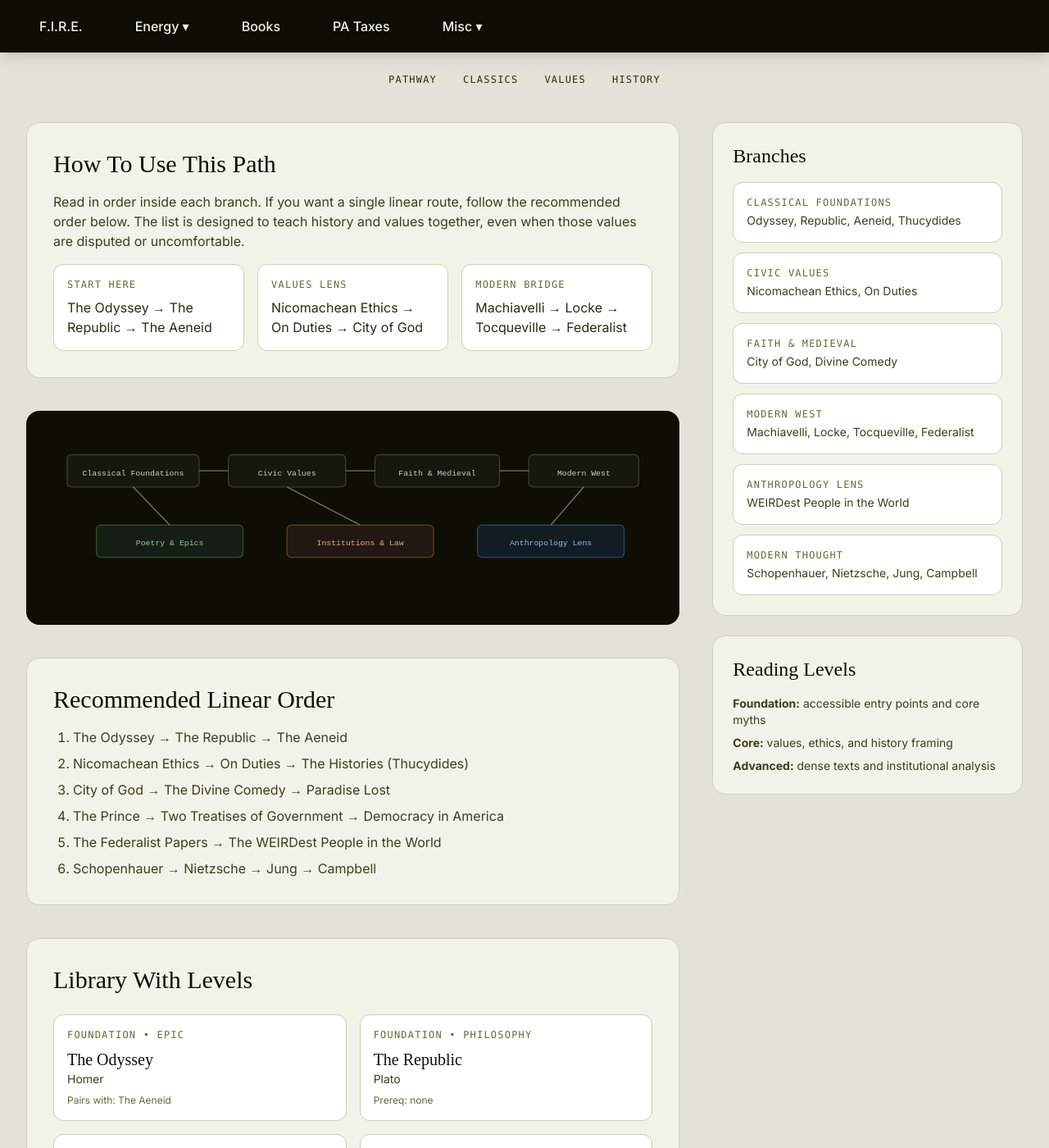
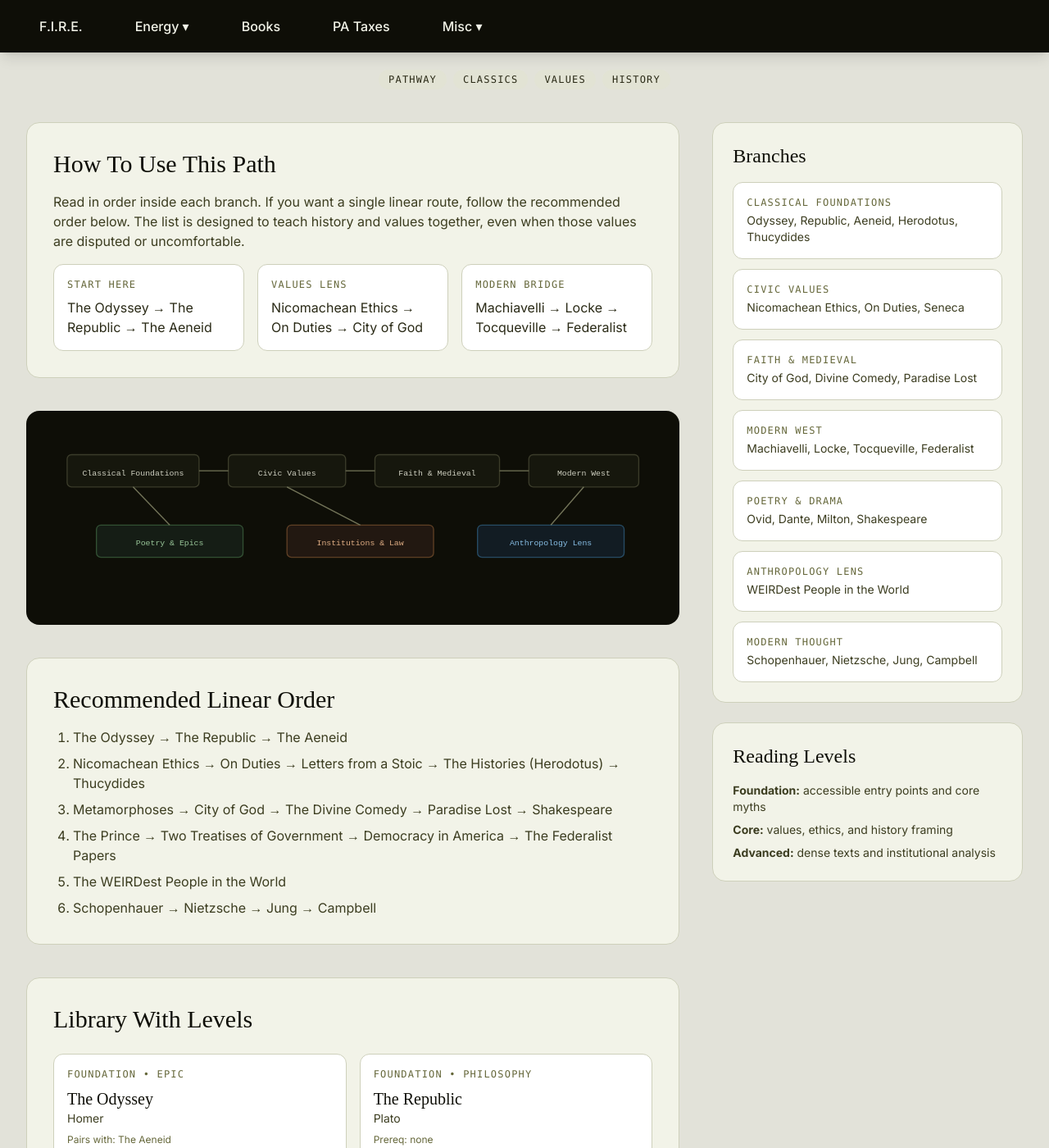
Before and after one commit to techmore/techmore.github.io, a Jekyll site: the page built from modern-western.html, in a window 1280 px wide and 1400 px high, scrolled down 239 px. Shown: the whole window at 82% size. Built offline with Jekyll 4.4.1, drawn with Linux system fonts in a browser that asks for light colours; nearby versions of some CDN libraries; some web fonts are replaced; some of the changed text lies outside the part shown.

Commit message:
Broaden Modern Western canon list

```diff
--- a/modern-western.html
+++ b/modern-western.html
@@ -74,10 +74,10 @@ title: Modern Western Reading Path - Techmore
                 <h2 class="text-3xl text-olive-950 mb-4">Recommended Linear Order</h2>
                 <ol class="list-decimal pl-6 text-olive-700 space-y-2">
                     <li>The Odyssey → The Republic → The Aeneid</li>
-                    <li>Nicomachean Ethics → On Duties → The Histories (Thucydides)</li>
-                    <li>City of God → The Divine Comedy → Paradise Lost</li>
-                    <li>The Prince → Two Treatises of Government → Democracy in America</li>
-                    <li>The Federalist Papers → The WEIRDest People in the World</li>
+                    <li>Nicomachean Ethics → On Duties → Letters from a Stoic → The Histories (Herodotus) → Thucydides</li>
+                    <li>Metamorphoses → City of God → The Divine Comedy → Paradise Lost → Shakespeare</li>
+                    <li>The Prince → Two Treatises of Government → Democracy in America → The Federalist Papers</li>
+                    <li>The WEIRDest People in the World</li>
                     <li>Schopenhauer → Nietzsche → Jung → Campbell</li>
                 </ol>
             </div>
@@ -116,10 +116,28 @@ title: Modern Western Reading Path - Techmore
                         <p class="text-xs text-olive-500 mt-2">Prereq: Nicomachean Ethics</p>
                     </div>
                     <div class="bg-white rounded-xl border border-olive-200 p-4">
+                        <div class="text-xs font-mono uppercase tracking-widest text-olive-500 mb-2">Core • Ethics</div>
+                        <h3 class="text-xl text-olive-950">Letters from a Stoic</h3>
+                        <p class="text-sm text-olive-700">Seneca</p>
+                        <p class="text-xs text-olive-500 mt-2">Pairs with: On Duties</p>
+                    </div>
+                    <div class="bg-white rounded-xl border border-olive-200 p-4">
+                        <div class="text-xs font-mono uppercase tracking-widest text-olive-500 mb-2">Core • History</div>
+                        <h3 class="text-xl text-olive-950">The Histories</h3>
+                        <p class="text-sm text-olive-700">Herodotus</p>
+                        <p class="text-xs text-olive-500 mt-2">Prereq: none</p>
+                    </div>
+                    <div class="bg-white rounded-xl border border-olive-200 p-4">
                         <div class="text-xs font-mono uppercase tracking-widest text-olive-500 mb-2">Core • History</div>
                         <h3 class="text-xl text-olive-950">The History of the Peloponnesian War</h3>
                         <p class="text-sm text-olive-700">Thucydides</p>
                         <p class="text-xs text-olive-500 mt-2">Pairs with: The Histories (Herodotus)</p>
+                    </div>
+                    <div class="bg-white rounded-xl border border-olive-200 p-4">
+                        <div class="text-xs font-mono uppercase tracking-widest text-olive-500 mb-2">Core • Poetry</div>
+                        <h3 class="text-xl text-olive-950">Metamorphoses</h3>
+                        <p class="text-sm text-olive-700">Ovid</p>
+                        <p class="text-xs text-olive-500 mt-2">Pairs with: The Aeneid</p>
                     </div>
                     <div class="bg-white rounded-xl border border-olive-200 p-4">
                         <div class="text-xs font-mono uppercase tracking-widest text-olive-500 mb-2">Core • Theology</div>
@@ -138,6 +156,12 @@ title: Modern Western Reading Path - Techmore
                         <h3 class="text-xl text-olive-950">Paradise Lost</h3>
                         <p class="text-sm text-olive-700">John Milton</p>
                         <p class="text-xs text-olive-500 mt-2">Prereq: Divine Comedy</p>
+                    </div>
+                    <div class="bg-white rounded-xl border border-olive-200 p-4">
+                        <div class="text-xs font-mono uppercase tracking-widest text-olive-500 mb-2">Advanced • Drama</div>
+                        <h3 class="text-xl text-olive-950">Selected Plays</h3>
+                        <p class="text-sm text-olive-700">William Shakespeare</p>
+                        <p class="text-xs text-olive-500 mt-2">Suggested: Hamlet, Macbeth, Julius Caesar</p>
                     </div>
                     <div class="bg-white rounded-xl border border-olive-200 p-4">
                         <div class="text-xs font-mono uppercase tracking-widest text-olive-500 mb-2">Advanced • Politics</div>
@@ -209,19 +233,23 @@ title: Modern Western Reading Path - Techmore
                 <div class="space-y-3">
                     <div class="bg-white rounded-xl border border-olive-200 p-4">
                         <div class="text-xs font-mono uppercase tracking-widest text-olive-500 mb-1">Classical Foundations</div>
-                        <p class="text-sm text-olive-700">Odyssey, Republic, Aeneid, Thucydides</p>
+                        <p class="text-sm text-olive-700">Odyssey, Republic, Aeneid, Herodotus, Thucydides</p>
                     </div>
                     <div class="bg-white rounded-xl border border-olive-200 p-4">
                         <div class="text-xs font-mono uppercase tracking-widest text-olive-500 mb-1">Civic Values</div>
-                        <p class="text-sm text-olive-700">Nicomachean Ethics, On Duties</p>
+                        <p class="text-sm text-olive-700">Nicomachean Ethics, On Duties, Seneca</p>
                     </div>
                     <div class="bg-white rounded-xl border border-olive-200 p-4">
                         <div class="text-xs font-mono uppercase tracking-widest text-olive-500 mb-1">Faith & Medieval</div>
-                        <p class="text-sm text-olive-700">City of God, Divine Comedy</p>
+                        <p class="text-sm text-olive-700">City of God, Divine Comedy, Paradise Lost</p>
                     </div>
                     <div class="bg-white rounded-xl border border-olive-200 p-4">
                         <div class="text-xs font-mono uppercase tracking-widest text-olive-500 mb-1">Modern West</div>
                         <p class="text-sm text-olive-700">Machiavelli, Locke, Tocqueville, Federalist</p>
+                    </div>
+                    <div class="bg-white rounded-xl border border-olive-200 p-4">
+                        <div class="text-xs font-mono uppercase tracking-widest text-olive-500 mb-1">Poetry & Drama</div>
+                        <p class="text-sm text-olive-700">Ovid, Dante, Milton, Shakespeare</p>
                     </div>
                     <div class="bg-white rounded-xl border border-olive-200 p-4">
                         <div class="text-xs font-mono uppercase tracking-widest text-olive-500 mb-1">Anthropology Lens</div>
```
